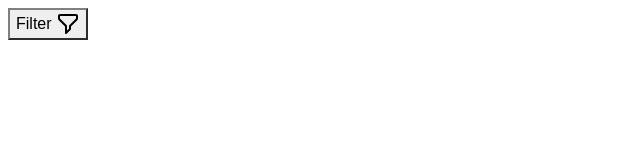
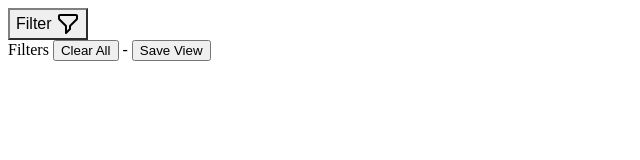
Before and after one commit to PAUL111S/task-filter-component, a plain HTML site: page index.html in a window 1280 px wide. Shown: the whole page, without its empty margins (0-640 px from the left). Drawn offline with Linux system fonts and the light colour scheme.

Commit message:
Added toolbar HTML

```diff
--- a/index.html
+++ b/index.html
@@ -13,5 +13,15 @@
             <path d="M3 4.6C3 4.03995 3 3.75992 3.10899 3.54601C3.20487 3.35785 3.35785 3.20487 3.54601 3.10899C3.75992 3 4.03995 3 4.6 3H19.4C19.9601 3 20.2401 3 20.454 3.10899C20.6422 3.20487 20.7951 3.35785 20.891 3.54601C21 3.75992 21 4.03995 21 4.6V6.33726C21 6.58185 21 6.70414 20.9724 6.81923C20.9479 6.92127 20.9075 7.01881 20.8526 7.10828C20.7908 7.2092 20.7043 7.29568 20.5314 7.46863L14.4686 13.5314C14.2957 13.7043 14.2092 13.7908 14.1474 13.8917C14.0925 13.9812 14.0521 14.0787 14.0276 14.1808C14 14.2959 14 14.4182 14 14.6627V17L10 21V14.6627C10 14.4182 10 14.2959 9.97237 14.1808C9.94787 14.0787 9.90747 13.9812 9.85264 13.8917C9.7908 13.7908 9.70432 13.7043 9.53137 13.5314L3.46863 7.46863C3.29568 7.29568 3.2092 7.2092 3.14736 7.10828C3.09253 7.01881 3.05213 6.92127 3.02763 6.81923C3 6.70414 3 6.58185 3 6.33726V4.6Z" stroke="#000000" stroke-width="2" stroke-linecap="round" stroke-linejoin="round"/>
         </svg>
     </button>
+    <div class="panel">
+        <form>
+            <div class="toolbar">
+                <span>Filters</span>
+                <button id="clear-all" type="button">Clear All</button>
+                <span>-</span>
+                <button id="save-view" type="button">Save View</button>
+            </div>
+        </form>
+    </div>
 </body>
 </html>
```
